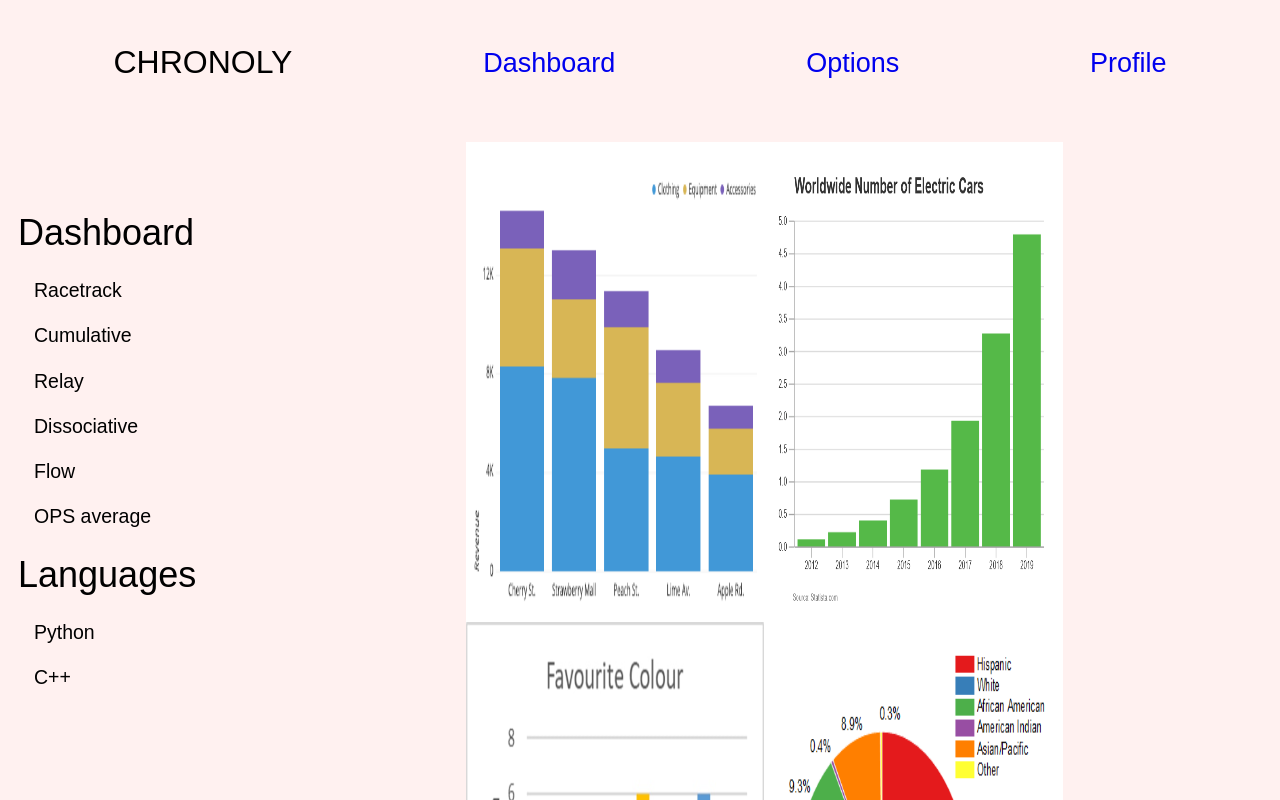
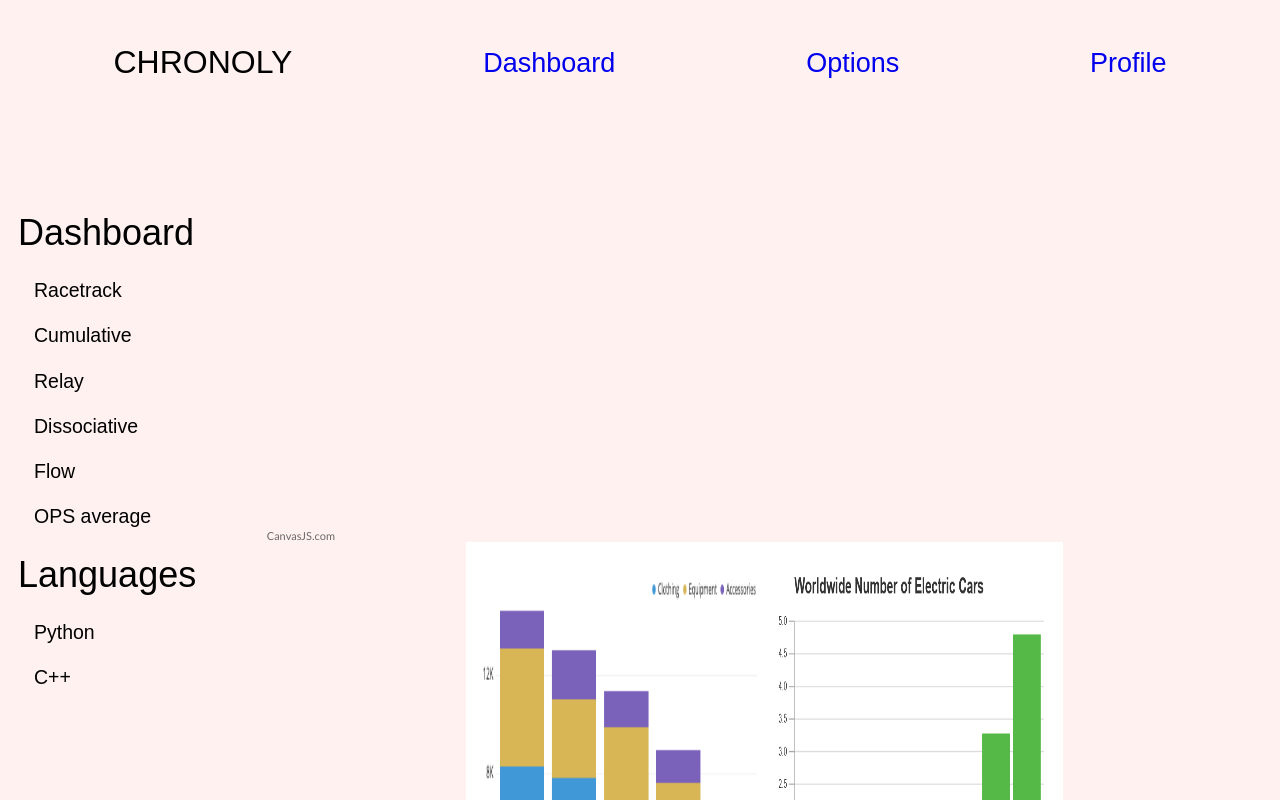
Before and after one commit to songexile/Chronoly-Website2, a React (Create React App) app: page / in a window 1280 px wide. Shown: the top 800 px of the page. Built offline with nearby package versions, Linux system fonts and the light colour scheme.

Commit message:
Added temp chart

```diff
--- /dev/null
+++ b/src/components/Chart.js
@@ -0,0 +1,38 @@
+import React from "react";
+import CanvasJSReact from "../lib/canvasjs.react";
+//var CanvasJSReact = require('./canvasjs.react');
+var CanvasJS = CanvasJSReact.CanvasJS;
+var CanvasJSChart = CanvasJSReact.CanvasJSChart;
+
+class Chart extends React.Component {
+  render() {
+    const options = {
+      title: {
+        text: "Basic Column Chart in React",
+      },
+      data: [
+        {
+          type: "column",
+          dataPoints: [
+            { label: "Apple", y: 10 },
+            { label: "Orange", y: 15 },
+            { label: "Banana", y: 25 },
+            { label: "Mango", y: 30 },
+            { label: "Grape", y: 28 },
+          ],
+        },
+      ],
+    };
+
+    return (
+      <div>
+        <CanvasJSChart
+          options={options}
+          /* onRef = {ref => this.chart = ref} */
+        />
+      </div>
+    );
+  }
+}
+
+export default Chart;
--- a/src/components/Dashboard.js
+++ b/src/components/Dashboard.js
@@ -4,11 +4,15 @@ import Bar2 from "../img/bar2.png";
 import Bar3 from "../img/bar3.jpg";
 import Pie from "../img/pie.png";
 
+import Chart from "./Chart";
+
 const Dashboard = () => {
   return (
     <div className="dashboard">
+      <Chart />
       <div className="dashboard--content">
         {/* Represents one row */}
+
         <div class="row">
           <div class="column ">
             <img src={Bar} />
```
